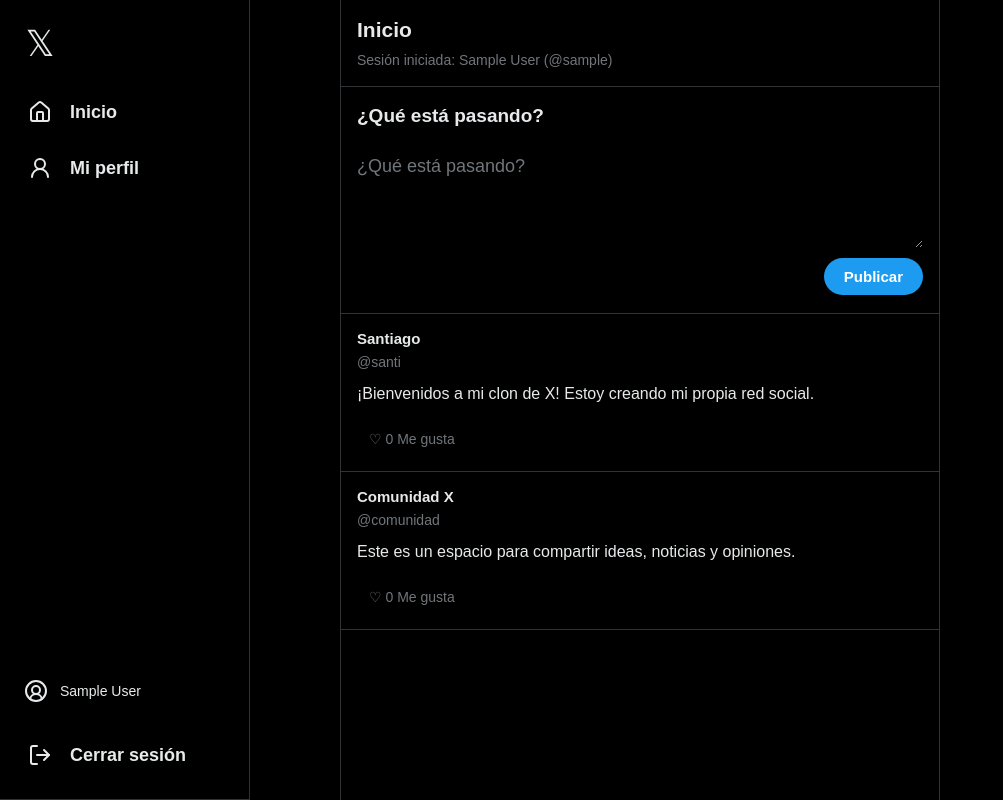
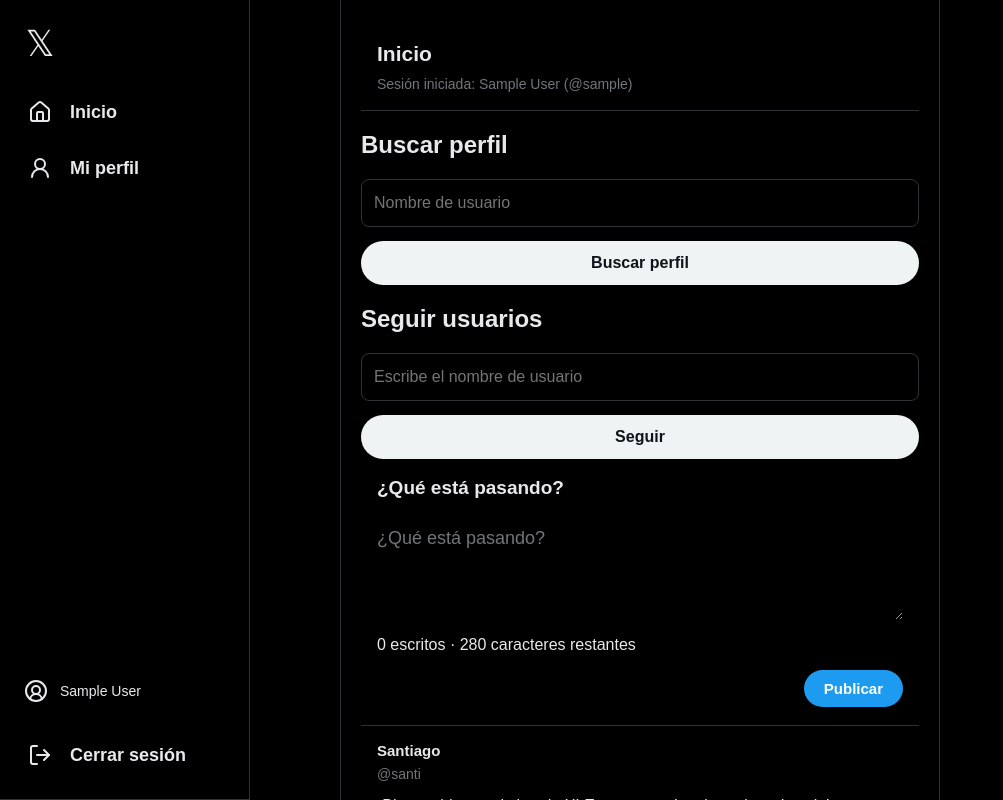
Before and after one commit to Santiago-Salazar122/x-clone, a React (Vite) app: page / in a window 1280 px wide. Shown: the top 800 px of the page, without its empty margins (0-1003 px from the left). Built offline with nearby package versions, Linux system fonts and the light colour scheme; sample sign-in values are in the browser's storage.

Commit message:
navegacion entre perfiles y seguimientode usuarios

```diff
--- a/src/App.jsx
+++ b/src/App.jsx
@@ -14,10 +14,13 @@
 import { AuthProvider } from './AuthContext'
 import ProtectedRoute from './components/ProtectedRoute'
 import Navbar from './components/Navbar'
+import { FollowProvider } from './FollowContext'
+
 
 function App() {
   return (
     <AuthProvider>
+      <FollowProvider>
         <PostProvider>
           <BrowserRouter>
             <Navbar />
@@ -48,6 +51,7 @@
             </Routes>
           </BrowserRouter>
         </PostProvider>
+      </FollowProvider>
     </AuthProvider>
   )
 }
--- a/src/AuthContext.jsx
+++ b/src/AuthContext.jsx
@@ -11,6 +11,7 @@
       return null
     }
   })
+
 
   function register(user) {
     const savedUsers = localStorage.getItem('x-clone-users')
@@ -27,9 +28,20 @@
       }
     }
 
+    const usernameExists = users.some(
+      (savedUser) => savedUser.username === user.username
+    )
+
+    if (usernameExists) {
+      return {
+        success: false,
+        message: 'Este nombre de usuario ya está ocupado.'
+      }
+    }
+
     const newUser = {
       ...user,
-      username: user.email.split('@')[0]
+      createdAt: new Date().toISOString()
     }
 
     users.push(newUser)
@@ -41,6 +53,7 @@
 
     return { success: true }
   }
+
 
   function login(email, password) {
     const savedUsers = localStorage.getItem('x-clone-users')
--- /dev/null
+++ b/src/FollowContext.jsx
@@ -0,0 +1,110 @@
+
+import {
+  createContext,
+  useContext,
+  useEffect,
+  useState
+} from 'react'
+import { useAuth } from './AuthContext'
+
+const FollowContext = createContext()
+
+function getSavedFollows() {
+  try {
+    const savedFollows = localStorage.getItem('x-clone-follows')
+    return savedFollows ? JSON.parse(savedFollows) : []
+  } catch {
+    return []
+  }
+}
+
+export function FollowProvider({ children }) {
+  const [follows, setFollows] = useState(getSavedFollows)
+  const { currentUser } = useAuth()
+
+  useEffect(() => {
+    localStorage.setItem('x-clone-follows', JSON.stringify(follows))
+  }, [follows])
+
+  function followUser(username) {
+    if (!currentUser || !username) {
+      return false
+    }
+
+    const followerUsername = currentUser.username
+    const followedUsername = username.replace(/^@/, '')
+
+    if (followerUsername === followedUsername) {
+      return false
+    }
+
+    const alreadyFollowing = follows.some(
+      (follow) =>
+        follow.followerUsername === followerUsername &&
+        follow.followedUsername === followedUsername
+    )
+
+    if (alreadyFollowing) {
+      return false
+    }
+
+    setFollows((currentFollows) => [
+      ...currentFollows,
+      {
+        followerUsername,
+        followedUsername,
+        createdAt: new Date().toISOString()
+      }
+    ])
+
+    return true
+  }
+
+  function isFollowing(username) {
+    if (!currentUser || !username) {
+      return false
+    }
+
+    const targetUsername = username.replace(/^@/, '')
+
+    return follows.some(
+      (follow) =>
+        follow.followerUsername === currentUser.username &&
+        follow.followedUsername === targetUsername
+    )
+  }
+
+  function getFollowersCount(username) {
+    const targetUsername = username.replace(/^@/, '')
+
+    return follows.filter(
+      (follow) => follow.followedUsername === targetUsername
+    ).length
+  }
+
+  function getFollowingCount(username) {
+    const targetUsername = username.replace(/^@/, '')
+
+    return follows.filter(
+      (follow) => follow.followerUsername === targetUsername
+    ).length
+  }
+
+  return (
+    <FollowContext.Provider
+      value={{
+        follows,
+        followUser,
+        isFollowing,
+        getFollowersCount,
+        getFollowingCount
+      }}
+    >
+      {children}
+    </FollowContext.Provider>
+  )
+}
+
+export function useFollows() {
+  return useContext(FollowContext)
+}
--- a/src/pages/Home.jsx
+++ b/src/pages/Home.jsx
@@ -1,13 +1,20 @@
+
 import { useState } from 'react'
-import { useNavigate } from 'react-router-dom'
 import { usePosts } from '../PostContext'
 import { useAuth } from '../AuthContext'
+import { useNavigate } from 'react-router-dom'
+import { useFollows } from '../FollowContext'
 
 function Home() {
-  const navigate = useNavigate()
   const [text, setText] = useState('')
   const { posts, setPosts } = usePosts()
-  const { currentUser, } = useAuth()
+  const { currentUser } = useAuth()
+  const { followUser, isFollowing } = useFollows()
+  const [searchUsername, setSearchUsername] = useState('')
+  const [searchError, setSearchError] = useState('')
+  const [followUsername, setFollowUsername] = useState('')
+  const [followMessage, setFollowMessage] = useState('')
+  const navigate = useNavigate()
 
   const profileName = currentUser?.name || 'Santiago'
   const profileHandle = currentUser?.username || 'santi'
@@ -46,16 +53,134 @@
     )
   }
 
+  function openProfile() {
+    const username = searchUsername.trim().replace(/^@/, '')
+
+    if (!username) {
+      setSearchError('Escribe un nombre de usuario.')
+      return
+    }
+
+    const savedUsers = localStorage.getItem('x-clone-users')
+    const users = savedUsers ? JSON.parse(savedUsers) : []
+
+    const userExists = users.some(
+      (user) => user.username === username
+    )
+
+    if (!userExists) {
+      setSearchError('No se encontró ese usuario.')
+      return
+    }
+
+    setSearchError('')
+    navigate(`/users/${username}`)
+  }
+
+
+  function followByUsername() {
+    const username = followUsername
+      .trim()
+      .replace(/^@/, '')
+      .toLowerCase()
+
+    if (!username) {
+      setFollowMessage('Escribe un nombre de usuario.')
+      return
+    }
+
+    const savedUsers = localStorage.getItem('x-clone-users')
+    const users = savedUsers ? JSON.parse(savedUsers) : []
+
+    const userExists = users.some(
+      (user) => user.username === username
+    )
+
+    if (!userExists) {
+      setFollowMessage('No se encontró ese usuario.')
+      return
+    }
+
+    if (username === currentUser?.username) {
+      setFollowMessage('No puedes seguirte a ti mismo.')
+      return
+    }
+
+    if (isFollowing(username)) {
+      setFollowMessage(`Ya sigues a @${username}.`)
+      return
+    }
+
+    const followed = followUser(username)
+
+    if (followed) {
+      setFollowMessage(`Ahora sigues a @${username}.`)
+      setFollowUsername('')
+    } else {
+      setFollowMessage('No se pudo seguir a este usuario.')
+    }
+  }
+
+
   return (
     <div className="home-page">
+      <header>
+        <h1>Inicio</h1>
+        <p>
+          Sesión iniciada: {profileName} (@{profileHandle})
+        </p>
+      </header>
 
-      <header>
-  <h1>Inicio</h1>
 
-  <p>
-    Sesión iniciada: {profileName} (@{profileHandle})
-  </p>
-</header>
+      <section className="profile-search">
+        <h2>Buscar perfil</h2>
+
+        <form
+          onSubmit={(event) => {
+            event.preventDefault()
+            openProfile()
+          }}
+        >
+          <input
+            type="text"
+            placeholder="Nombre de usuario"
+            value={searchUsername}
+            onChange={(event) => setSearchUsername(event.target.value)}
+          />
+
+          <button type="submit">
+            Buscar perfil
+          </button>
+        </form>
+
+        {searchError && <p>{searchError}</p>}
+      </section>
+
+
+      <section className="follow-user">
+        <h2>Seguir usuarios</h2>
+
+        <form
+          onSubmit={(event) => {
+            event.preventDefault()
+            followByUsername()
+          }}
+        >
+          <input
+            type="text"
+            placeholder="Escribe el nombre de usuario"
+            value={followUsername}
+            onChange={(event) => setFollowUsername(event.target.value)}
+          />
+
+          <button type="submit">
+            Seguir
+          </button>
+        </form>
+
+        {followMessage && <p>{followMessage}</p>}
+      </section>
+
 
 
       <section className="post-box">
@@ -65,10 +190,19 @@
           placeholder="¿Qué está pasando?"
           rows="3"
           value={text}
+          maxLength={280}
           onChange={(event) => setText(event.target.value)}
         />
 
-        <button type="button" onClick={publishPost}>
+        <p>
+          {text.length} escritos · {280 - text.length} caracteres restantes
+        </p>
+
+        <button
+          type="button"
+          onClick={publishPost}
+          disabled={text.trim() === ''}
+        >
           Publicar
         </button>
       </section>
--- a/src/pages/Profile.jsx
+++ b/src/pages/Profile.jsx
@@ -1,6 +1,8 @@
 import { useParams, Link } from 'react-router-dom'
 import { usePosts } from '../PostContext'
 import { useState, useEffect } from 'react'
+import { useAuth } from '../AuthContext'
+import { useFollows } from '../FollowContext'
 
 const defaultProfile = {
   name: '',
@@ -39,6 +41,18 @@
 function Profile() {
   const { username } = useParams()
   const { posts } = usePosts()
+  const { currentUser } = useAuth()
+
+  const {
+    followUser,
+    isFollowing,
+    getFollowersCount,
+    getFollowingCount
+  } = useFollows()
+
+  const isOwnProfile = currentUser?.username === username
+  const following = isFollowing(username)
+
 
   const [name, setName] = useState('')
   const [bio, setBio] = useState('')
@@ -83,8 +97,27 @@
         <h2>{name}</h2>
         <p>@{username}</p>
         <p>{bio}</p>
+        <div className="profile-stats">
+          <p>
+            <strong>{getFollowingCount(username)}</strong> Seguidos
+          </p>
 
-        {isEditing && (
+          <p>
+            <strong>{getFollowersCount(username)}</strong> Seguidores
+          </p>
+        </div>
+
+        {!isOwnProfile && (
+          <button
+            type="button"
+            onClick={() => followUser(username)}
+            disabled={following}
+          >
+            {following ? 'Siguiendo' : 'Seguir'}
+          </button>
+        )}
+
+        {isOwnProfile && isEditing && (
           <div className="edit-profile-form">
             <label htmlFor="profile-name">Nombre</label>
             <input
@@ -104,7 +137,8 @@
           </div>
         )}
 
-        {isEditing ? (
+        {isOwnProfile && (
+          isEditing ? (
             <button type="button" onClick={saveProfile}>
               Guardar perfil
             </button>
@@ -115,10 +149,12 @@
             >
               Editar perfil
             </button>
+          )
         )}
       </section>
 
       <section className="feed">
+
         <h2>Publicaciones</h2>
 
         {userPosts.length === 0 ? (
--- a/src/pages/Register.jsx
+++ b/src/pages/Register.jsx
@@ -1,3 +1,4 @@
+
 import { useState } from 'react'
 import { useAuth } from '../AuthContext'
 import { useNavigate } from 'react-router-dom'
@@ -7,6 +8,7 @@
   const navigate = useNavigate()
 
   const [name, setName] = useState('')
+  const [username, setUsername] = useState('')
   const [email, setEmail] = useState('')
   const [password, setPassword] = useState('')
   const [error, setError] = useState('')
@@ -15,18 +17,24 @@
     event.preventDefault()
     setError('')
 
-    if (!name.trim() || !email.trim() || !password.trim()) {
+    if (
+      !name.trim() ||
+      !username.trim() ||
+      !email.trim() ||
+      !password
+    ) {
       setError('Completa todos los campos.')
       return
     }
 
-    if (password.length < 6) {
-      setError('La contraseña debe tener al menos 6 caracteres.')
+    if (password.length < 8) {
+      setError('La contraseña debe tener al menos 8 caracteres.')
       return
     }
 
     const result = register({
       name: name.trim(),
+      username: username.trim().toLowerCase(),
       email: email.trim().toLowerCase(),
       password
     })
@@ -49,6 +57,13 @@
           placeholder="Nombre completo"
           value={name}
           onChange={(event) => setName(event.target.value)}
+        />
+
+        <input
+          type="text"
+          placeholder="Nombre de usuario"
+          value={username}
+          onChange={(event) => setUsername(event.target.value)}
         />
 
         <input
```
Lines whose indentation alone changed are shown as unchanged.
